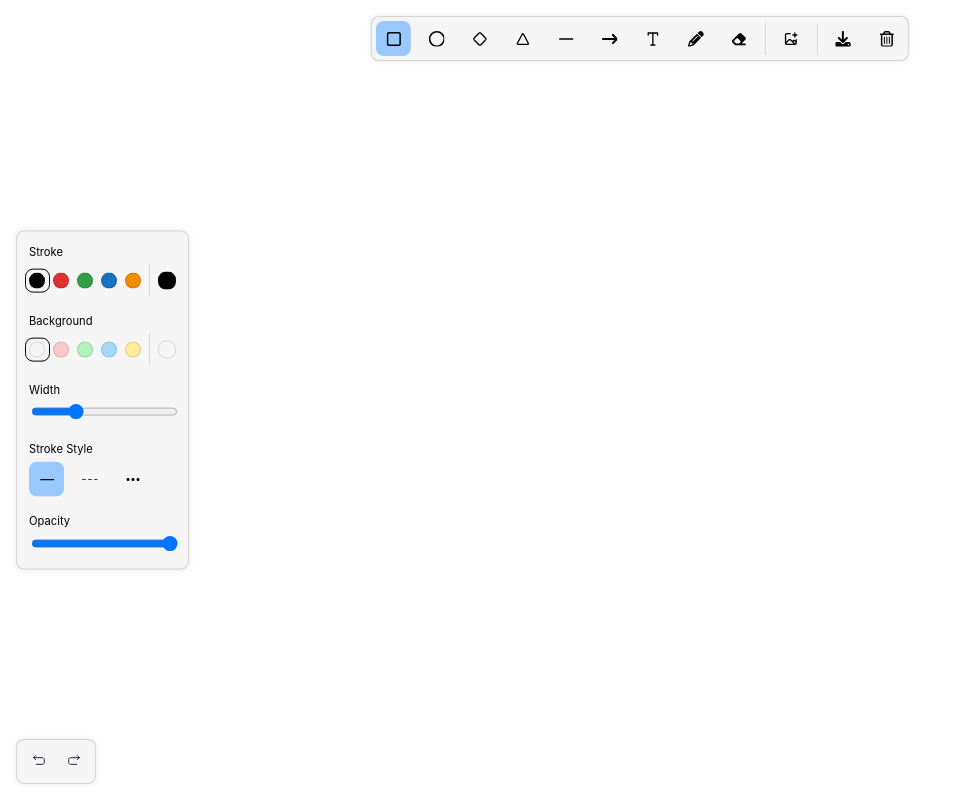
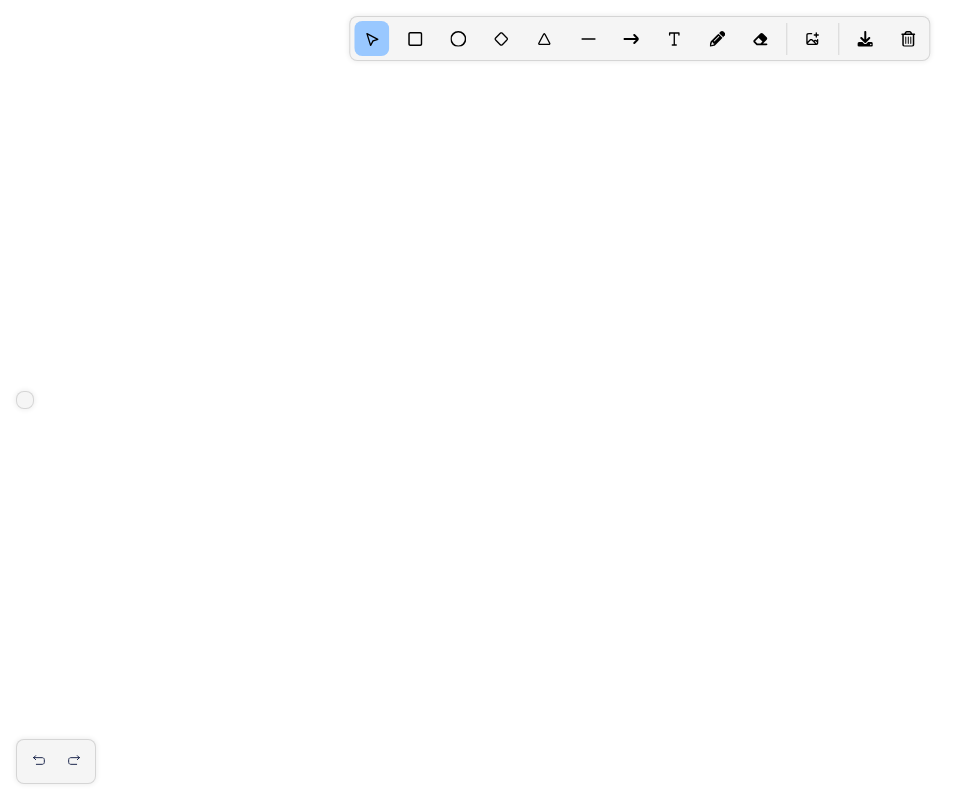
Before and after one commit to abhineetkandele/white-board-v2, a React (Vite) app: page / in a window 1280 px wide. Both pictures are taken after a click on the button 393 px from the left and 38 px from the top of the page. Shown: the whole page, without its empty margins (0-978 px from the left). Built offline with nearby package versions, Linux system fonts and the light colour scheme.

Commit message:
Initial changes for edit Rectangle

```diff
--- a/src/App.css
+++ b/src/App.css
@@ -12,6 +12,7 @@
   box-shadow: 0 0 5px 1px #eee;
   gap: 0.5rem;
   display: flex;
+  z-index: 3;
 }
 
 .top {
@@ -160,6 +161,15 @@ canvas {
   height: 100%;
   width: 100%;
   touch-action: none;
+  position: absolute;
+  z-index: 1;
+  left: 0;
+  top: 0;
+}
+
+#edit-mode {
+  z-index: 2;
+  display: none;
 }
 
 .mobile {
--- a/src/components/Board.tsx
+++ b/src/components/Board.tsx
@@ -21,6 +21,7 @@ import { IndexDB } from "../utils/IndexDB";
 import { Canvas } from "../utils/Canvas";
 import UndoRedo from "./UndoRedo";
 import { TOP_PANEL_OPTIONS, lineDash } from "../utils/constants";
+import EditBoard from "./EditBoard";
 
 const {
   RECTANGLE,
@@ -35,6 +36,7 @@ const {
   PENCIL,
   ERASER,
   CLEAR,
+  SELECTION,
 } = TOP_PANEL_OPTIONS;
 
 const Board = () => {
@@ -44,6 +46,7 @@ const Board = () => {
   ] = useContext(AppContext);
 
   const boardRef = useRef<HTMLDivElement>(null);
+  const editCanvasRef = useRef<HTMLCanvasElement>(null);
   const isDrawing = useRef(false);
   const isNewLine = useRef(true);
   const startingCords = useRef<{ x: number; y: number }>();
@@ -77,7 +80,7 @@ const Board = () => {
 
       if (!isDrawing.current) return;
 
-      if (selectedTool !== ERASER) {
+      if (selectedTool !== ERASER && selectedTool !== SELECTION) {
         ctx.putImageData(snapshotRef.current!, 0, 0);
       }
       const { x, y } = startingCords.current!;
@@ -225,14 +228,7 @@ const Board = () => {
             true
           );
         } else {
-          storeDataObj(
-            selectedTool,
-            x,
-            y,
-            xCord,
-            yCord,
-            cursorCords.current
-          );
+          storeDataObj(selectedTool, x, y, xCord, yCord, cursorCords.current);
         }
         isNewLine.current = false;
 
@@ -285,18 +281,24 @@ const Board = () => {
 
       const captureOnUp = [RECTANGLE, CIRCLE, TRIANGLE, DIAMOND, ARROW, PENCIL];
 
+      // if (selectedTool === RECTANGLE && (x !== xCord || y !== yCord)) {
+      //   let x1 = x;
+      //   let y1 = y;
+      //   let x2 = xCord;
+      //   let y2 = yCord;
+
+      //   console.log(" x1, y1, x2, y2", x1, y1, x2, y2);
+
+      //   storeDataObj(selectedTool, x1, y1, x2, y2, cursorCords.current);
+
+      //   cursorCords.current = [];
+      // }
+
       if (
         captureOnUp.includes(selectedTool) &&
         (selectedTool === PENCIL || x !== xCord || y !== yCord)
       ) {
-        storeDataObj(
-          selectedTool,
-          x,
-          y,
-          xCord,
-          yCord,
-          cursorCords.current
-        );
+        storeDataObj(selectedTool, x, y, xCord, yCord, cursorCords.current);
 
         cursorCords.current = [];
       }
@@ -312,6 +314,15 @@ const Board = () => {
 
   useEffect(() => {
     startingCords.current = undefined;
+
+    const editCanvas = editCanvasRef.current!;
+
+    if (selectedTool !== SELECTION) {
+      editCanvas.style.display = "none";
+    } else {
+      editCanvas.style.display = "block";
+    }
+
     const canvas = Canvas.getCanvas();
 
     let input: HTMLInputElement;
@@ -395,6 +406,7 @@ const Board = () => {
   return (
     <>
       <div id="board" ref={boardRef} />
+      <EditBoard editRef={editCanvasRef} handleResize={handleResize} />
       <UndoRedo handleResize={handleResize} />
     </>
   );
--- /dev/null
+++ b/src/components/EditBoard.tsx
@@ -0,0 +1,151 @@
+import { PointerEvent, useContext, useRef } from "react";
+import { getCords, getStorageData, setStorageData } from "../utils/utils";
+import {
+  detectPointLocation,
+  isPointerOnRectangleCorner,
+} from "../utils/detectPointLocation";
+import { RectPointsTuple } from "../types/types";
+import { moveRectangle, recreateContext } from "../utils/editElements";
+// import { AppContext } from "../context";
+// import { TOP_PANEL_OPTIONS } from "../utils/constants";
+
+// const {
+//   RECTANGLE,
+//   TRIANGLE,
+//   CIRCLE,
+//   DIAMOND,
+//   DOWNLOAD,
+//   LINE,
+//   ARROW,
+//   ADD_IMAGE,
+//   ADD_TEXT,
+//   PENCIL,
+//   ERASER,
+//   CLEAR,
+//   SELECTION,
+// } = TOP_PANEL_OPTIONS;
+
+const EditBoard = ({
+  editRef,
+  handleResize,
+}: {
+  editRef: React.RefObject<HTMLCanvasElement> | null;
+  handleResize: () => void;
+}) => {
+  // const [{ selectedTool }] = useContext(AppContext);
+  const selectedElement = useRef("");
+  const selectedElementRect = useRef<RectPointsTuple>();
+  const isEditing = useRef(false);
+  const isResizing = useRef(false);
+  const coords = useRef<{ xCord: number; yCord: number }>();
+
+  const onPointerUp = () => {
+    isEditing.current = false;
+  };
+  const onPointerDown = (e: PointerEvent<HTMLCanvasElement>) => {
+    const { xCord, yCord } = getCords(e, false);
+    const editCanvas = editRef!.current!;
+    const index = detectPointLocation(xCord, yCord, selectedElement.current);
+
+    if (index >= 0) {
+      const storage = getStorageData();
+      const item = storage.at(-1 - index);
+      const { x1, x2, y1, y2 } = item!;
+
+      const h = y2 - y1;
+      const w = x2 - x1;
+
+      const ctx = recreateContext(editCanvas);
+
+      const isNegativeWidth = w < 0;
+      const isNegativeHeight = h < 0;
+
+      selectedElementRect.current = [
+        x1 - (isNegativeWidth ? -5 : 5),
+        y1 - (isNegativeHeight ? -5 : 5),
+        w + (isNegativeWidth ? -10 : 10),
+        h + (isNegativeHeight ? -10 : 10),
+      ];
+
+      moveRectangle(ctx, x1, y1, x2, y2, w, h);
+
+      selectedElement.current = item!.id;
+      isEditing.current = true;
+      coords.current = { xCord, yCord };
+
+      const cursorCornerCheck = isPointerOnRectangleCorner(
+        xCord,
+        yCord,
+        ...selectedElementRect.current!
+      );
+      if (cursorCornerCheck) {
+        isResizing.current = true;
+      }
+    } else {
+      recreateContext(editCanvas);
+      selectedElement.current = "";
+      selectedElementRect.current = undefined;
+    }
+  };
+
+  const onPointerMove = (e: PointerEvent<HTMLCanvasElement>) => {
+    const { xCord, yCord } = getCords(e, false);
+
+    const index = detectPointLocation(xCord, yCord, selectedElement.current);
+    const editCanvas = editRef!.current!;
+
+    if (index >= 0) {
+      editCanvas.style.cursor = "move";
+    } else {
+      editCanvas.style.cursor = "default";
+    }
+
+    const cursorCornerCheck =
+      selectedElement.current &&
+      isPointerOnRectangleCorner(xCord, yCord, ...selectedElementRect.current!);
+
+    if (cursorCornerCheck) {
+      editCanvas.style.cursor = cursorCornerCheck;
+    }
+
+    if (isEditing.current) {
+      const { xCord: x, yCord: y } = coords.current!;
+
+      const xDiff = xCord - x;
+      const yDiff = yCord - y;
+
+      const storage = getStorageData();
+      const index = storage.findIndex(
+        (el) => el.id === selectedElement.current
+      );
+      const item = storage[index];
+      item.x1 += xDiff;
+      item.x2 += xDiff;
+      item.y1 += yDiff;
+      item.y2 += yDiff;
+
+      const { x1, x2, y1, y2 } = item;
+      const h = y2 - y1;
+      const w = x2 - x1;
+
+      storage[index] = item;
+      setStorageData(storage);
+      handleResize();
+      const ctx = recreateContext(editCanvas);
+      moveRectangle(ctx, x1, y1, x2, y2, w, h);
+      coords.current = { xCord, yCord };
+    }
+  };
+
+  return (
+    <canvas
+      id="edit-mode"
+      ref={editRef}
+      onPointerUp={onPointerUp}
+      onPointerDown={onPointerDown}
+      onPointerMove={onPointerMove}
+    />
+  );
+};
+
+export default EditBoard;
--- a/src/types/types.ts
+++ b/src/types/types.ts
@@ -53,3 +53,5 @@ export type BoardElement = {
   height: number;
   fileId: string;
 };
+
+export type RectPointsTuple = [number, number, number, number];
--- a/src/utils/detectPointLocation.ts
+++ b/src/utils/detectPointLocation.ts
@@ -123,7 +123,11 @@ export const isPointInsideCircle = (
   return distance < r;
 };
 
-export const detectPointLocation = (x: number, y: number) => {
+export const detectPointLocation = (
+  x: number,
+  y: number,
+  selectedElement = ""
+) => {
   const data = getStorageData();
 
   if (data.length === 0) return -1;
@@ -131,7 +135,7 @@ export const detectPointLocation = (x: number, y: number) => {
   const reversedData = [...data].reverse();
 
   return reversedData.findIndex(
-    ({ x1, x2, y1, y2, height, width, type, fillStyle, path }) => {
+    ({ x1, x2, y1, y2, height, width, type, fillStyle, path, id }) => {
       const point = { x, y };
 
       if (isClosedPolygon(type, path)) {
@@ -167,7 +171,10 @@ export const detectPointLocation = (x: number, y: number) => {
           polygon = path.slice(0, -1).map(([x, y]) => ({ x, y }));
         }
 
-        if (isInsideCheck(type, fillStyle as string)) {
+        if (
+          isInsideCheck(type, fillStyle as string) ||
+          selectedElement === id
+        ) {
           return isPointInsidePolygon(point, polygon);
         }
         return isPointOnShapeBoundary(point, polygon);
@@ -227,3 +234,25 @@ export const detectPointLocation = (x: number, y: number) => {
     }
   );
 };
+
+export const isPointerOnRectangleCorner = (
+  x: number,
+  y: number,
+  x1: number,
+  y1: number,
+  w: number,
+  h: number
+) => {
+  if (
+    (Math.abs(x - x1) <= 5 && Math.abs(y - y1) <= 5) ||
+    (Math.abs(x - x1 - w) <= 5 && Math.abs(y - y1 - h) <= 5)
+  ) {
+    return "nwse-resize";
+  } else if (
+    (Math.abs(x - x1 - w) <= 5 && Math.abs(y - y1) <= 5) ||
+    (Math.abs(x - x1) <= 5 && Math.abs(y - y1 - h) <= 5)
+  ) {
+    return "nesw-resize";
+  }
+  return false;
+};
--- /dev/null
+++ b/src/utils/editElements.ts
@@ -0,0 +1,78 @@
+import { RectPointsTuple } from "../types/types";
+
+export const recreateContext = (canvas: HTMLCanvasElement) => {
+  const ctx = canvas.getContext("2d")!;
+  const { width, height } = canvas.getBoundingClientRect();
+  const { devicePixelRatio: ratio = 1 } = window;
+  canvas.style.width = String(width);
+  canvas.style.height = String(height);
+  canvas.width = width * ratio;
+  canvas.height = height * ratio;
+  ctx.scale(ratio, ratio);
+
+  return ctx;
+};
+
+export const moveRectangle = (
+  ctx: CanvasRenderingContext2D,
+  x1: number,
+  y1: number,
+  x2: number,
+  y2: number,
+  w: number,
+  h: number
+) => {
+  ctx.strokeStyle = "#0000ff";
+  ctx.lineWidth = 1;
+  ctx.lineJoin = "miter";
+  ctx.miterLimit = 10;
+
+  const isNegativeWidth = w < 0;
+  const isNegativeHeight = h < 0;
+
+  ctx.setLineDash([5, 5]);
+  ctx.strokeRect(
+    x1 - (isNegativeWidth ? -5 : 5),
+    y1 - (isNegativeHeight ? -5 : 5),
+    w + (isNegativeWidth ? -10 : 10),
+    h + (isNegativeHeight ? -10 : 10)
+  );
+  ctx.fillStyle = "#ffffff";
+  ctx.setLineDash([]);
+
+  const point1: RectPointsTuple = [
+    x1 - (isNegativeWidth ? -2 : 8),
+    y1 - (isNegativeHeight ? -2 : 8),
+    6,
+    6,
+  ];
+  ctx.fillRect(...point1);
+  ctx.strokeRect(...point1);
+
+  const point2: RectPointsTuple = [
+    x2 + (isNegativeWidth ? -8 : 2),
+    y1 - (isNegativeHeight ? -2 : 8),
+    6,
+    6,
+  ];
+  ctx.fillRect(...point2);
+  ctx.strokeRect(...point2);
+
+  const point3: RectPointsTuple = [
+    x2 + (isNegativeWidth ? -8 : 2),
+    y2 + (isNegativeHeight ? -8 : 2),
+    6,
+    6,
+  ];
+  ctx.fillRect(...point3);
+  ctx.strokeRect(...point3);
+
+  const point4: RectPointsTuple = [
+    x1 - (isNegativeWidth ? -2 : 8),
+    y2 + (isNegativeHeight ? -8 : 2),
+    6,
+    6,
+  ];
+  ctx.fillRect(...point4);
+  ctx.strokeRect(...point4);
+};
--- a/src/utils/topPanelConfig.ts
+++ b/src/utils/topPanelConfig.ts
@@ -1,3 +1,4 @@
+import Selection from "../assets/selection.svg";
 import Rectagle from "../assets/rectangle.svg";
 import Diamond from "../assets/diamond.svg";
 import Triangle from "../assets/triangle.svg";
@@ -13,6 +14,10 @@ import AddText from "../assets/text.svg";
 import { TOP_PANEL_OPTIONS } from "./constants";
 
 export const panelIcons = [
+  {
+    src: Selection,
+    title: TOP_PANEL_OPTIONS.SELECTION,
+  },
   {
     src: Rectagle,
     title: TOP_PANEL_OPTIONS.RECTANGLE,
--- a/src/utils/utils.ts
+++ b/src/utils/utils.ts
@@ -1,3 +1,4 @@
+import React from "react";
 import { v4 as uuid } from "uuid";
 import { BoardElement } from "../types/types";
 import { Data } from "./Data";
@@ -12,9 +13,12 @@ export const hex2rgb = (hex: string) => {
   return { r, g, b };
 };
 
-export const getCords = (e: PointerEvent) => {
-  const xCord = Math.floor(e.clientX);
-  const yCord = Math.floor(e.clientY);
+export const getCords = (
+  e: PointerEvent | React.PointerEvent<HTMLCanvasElement>,
+  isRound = true
+) => {
+  const xCord = isRound ? Math.floor(e.clientX) : e.clientX;
+  const yCord = isRound ? Math.floor(e.clientY) : e.clientY;
 
   return { xCord, yCord };
 };
--- a/tsconfig.json
+++ b/tsconfig.json
@@ -2,7 +2,7 @@
   "compilerOptions": {
     "target": "ES2020",
     "useDefineForClassFields": true,
-    "lib": ["ES2020", "DOM", "DOM.Iterable"],
+    "lib": ["ES2022", "DOM", "DOM.Iterable"],
     "module": "ESNext",
     "skipLibCheck": true,
 
```
